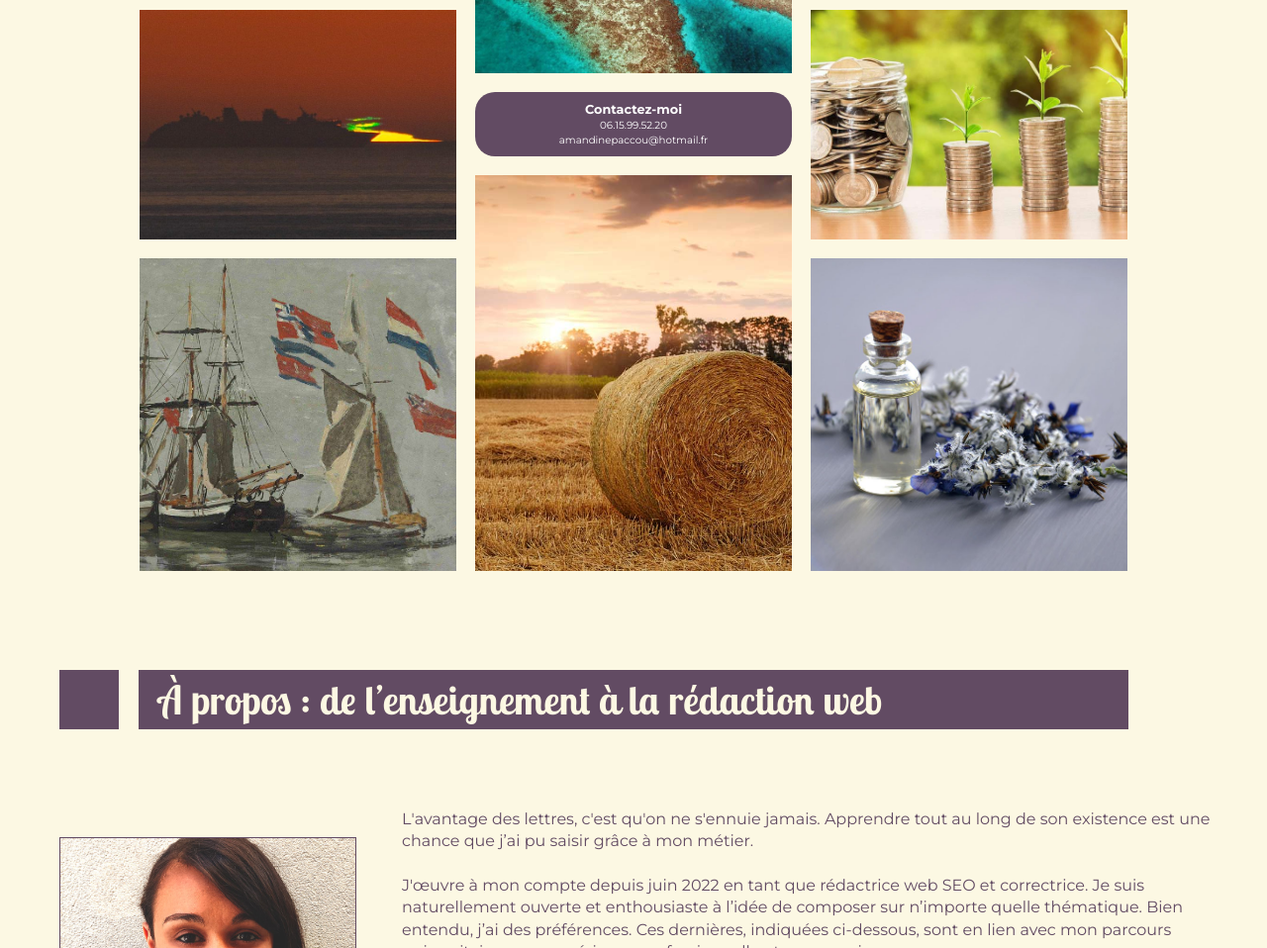
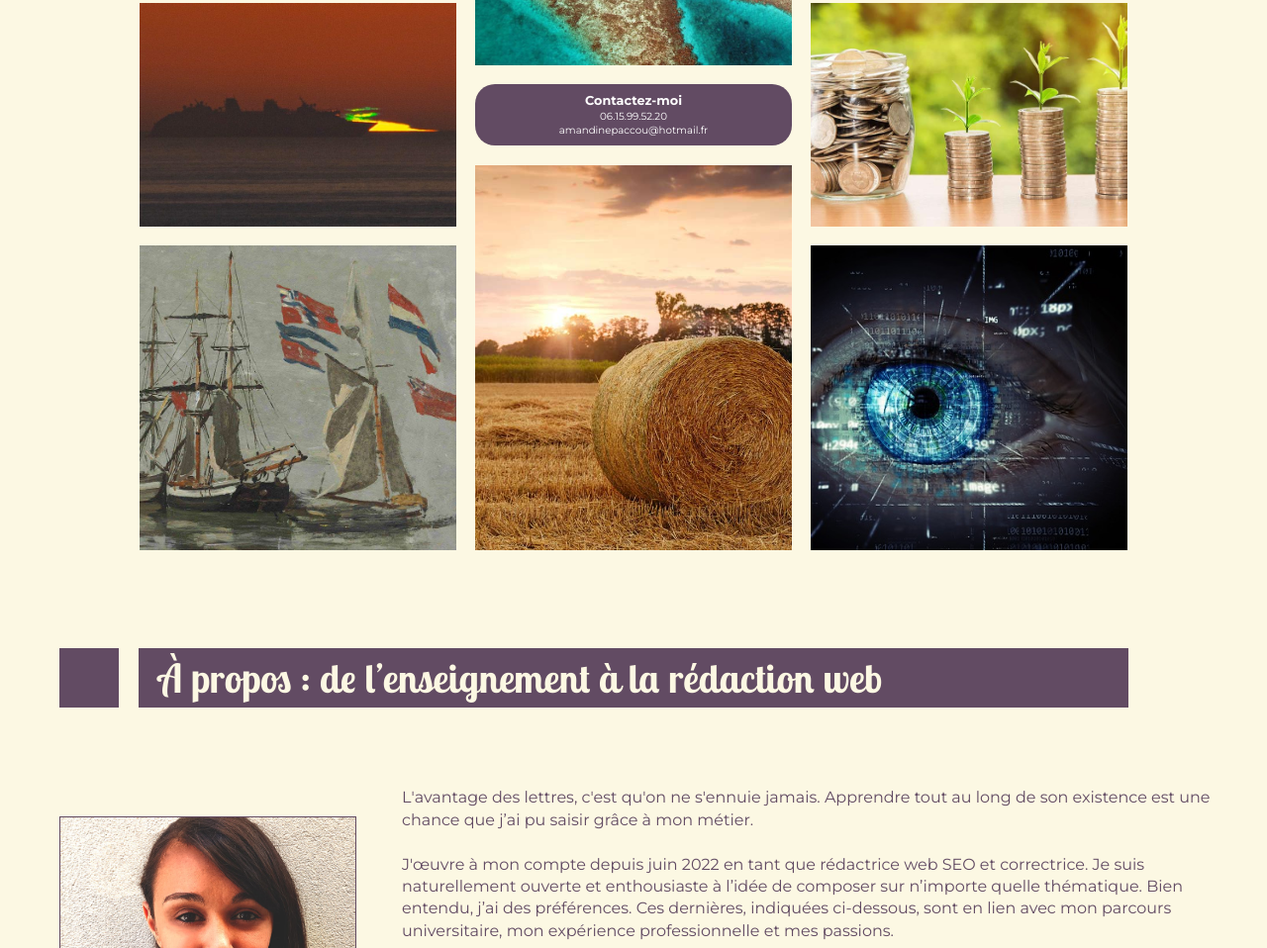
Before and after one commit to hugowoille/amandine-portfolio, a website built with Parcel: page index.html in a window 1280 px wide. Shown: the part 1446-2404 px from the top of the page at 99% size. Built offline with nearby package versions, Linux system fonts and the light colour scheme; a web font is replaced by a local one.

Commit message:
changement d'un article

```diff
--- a/index.html
+++ b/index.html
@@ -7,7 +7,7 @@
   <meta name="description" content="Amandine Paccou - Rédactrice web SEO et correctrice pour tous types de contenus.
   Gagnez en visibilité sur Google grâce à mes mots !">
   <meta name="viewport" content="width=device-width, initial-scale=1">
-
+  <meta name="google-site-verification" content="fnqnbHDZv08zRPhLMzipnjJGSErAnvVMXwX_8Cksy0M" />
   <meta property="og:title" content="Amandine portfolio">
   <meta property="og:type" content="website">
   <meta property="og:url" content="">
@@ -34,18 +34,7 @@
     <header>
 
 
-      <!--
-     <nav class="navbar" role="navigation">
-        <figure>
-          <img src="img/logo.svg" alt="logo d'amandine">
-        </figure>
-        <ul class="navbar__links">
-          <li><a href="#acc">Accueil</a></li>
-          <li><a href="#trava">Travaux</a></li>
-          <li><a href="#aprop">À propos</a></li>
-          <li><a href="#contact">Contact</a></li>
-        </ul>
-        -->
+
       <nav>
 
         <a href="#acc" class="nav-icon" aria-label="visit homepage" aria-current="page">
@@ -217,11 +206,11 @@
         <!----------- L ORACLE ------------>
 
 
-        <a href="https://loracleshop.com" target="_blank" class="cosme1">
+        <a href="https://e-writers.fr/innovations-technologiques-qui-ont-change-le-monde" target="_blank" class="cosme1">
           <div class="shadow_work"></div>
-          <img src="img/work/cosmetique.jpg" alt="image de cosmétique">
-          <h3>Pages fixes</h3>
-          <p>Rédaction de la page de la présentation de la marque et réécriture de la page « à propos ».</p>
+          <img src="img/work/ino_techno.jpg" alt="image d'inovation technologique">
+          <h3>Article optimisé</h3>
+          <p>Article de blog optimisé pour e-writers, sur le thème des grandes innovations technologiques.</p>
         </a>
       </article>
     </main>
```
Also changed, not shown: img/work/ino_techno.jpg (added).
